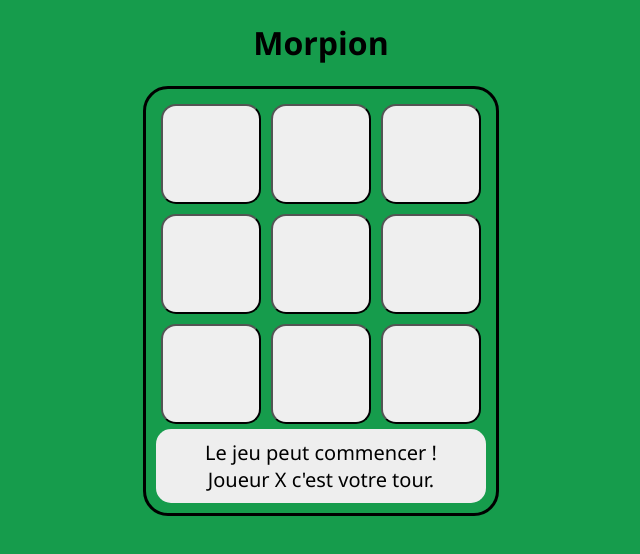
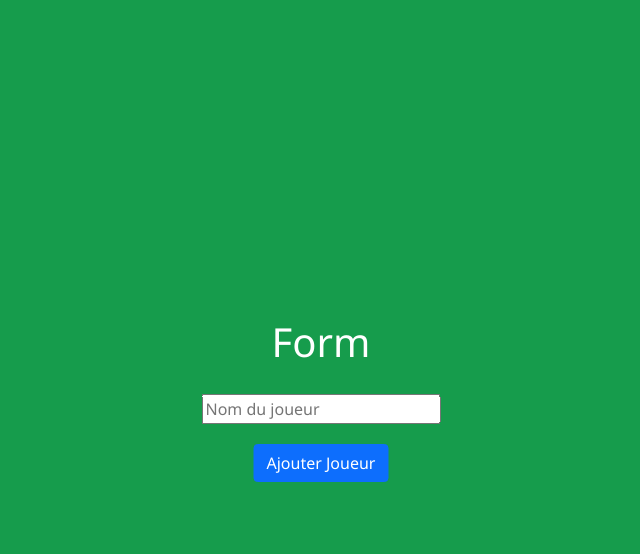
Before and after one commit to Romainub87/Morpion, a website: page index.html in a window 1280 px wide. Shown: the whole page, without its empty margins (319-959 px from the left). Drawn offline with nearby package versions, Linux system fonts and the light colour scheme.

Commit message:
début de la partie qui gère les users

```diff
--- a/JS/index.js
+++ b/JS/index.js
@@ -1,3 +1,20 @@
+
+// Logique générale dans la page
+
+$(document).ready(function() {
+  $("#PartieJeu").hide();
+
+})
+
+$("#submit").on('click', function(){
+  var joueur = $("#nom").val();
+  $("body").data(joueur);
+  $("#AjoutUser").hide();
+  $("#PartieJeu").show();
+  alert($("body").data());
+})
+
+//#region Morpion Jeu logique
 // Fonction qui vérifie si la case sélectionnée par le joueur est libre
 function estValide(button) {
   return button.innerHTML.length == 0;
@@ -182,4 +199,11 @@ function main() {
   }
 }
 
-main();
+
+//#endregion
+
+//#region Gestion utilisateurs
+
+
+
+//#endregion
--- a/index.html
+++ b/index.html
@@ -5,11 +5,22 @@
     <meta http-equiv="X-UA-Compatible" content="IE=edge" />
     <meta name="viewport" content="width=device-width, initial-scale=1.0" />
     <title>Document</title>
+    <link href="https://cdn.jsdelivr.net/npm/bootstrap@5.0.2/dist/css/bootstrap.min.css" rel="stylesheet" integrity="sha384-EVSTQN3/azprG1Anm3QDgpJLIm9Nao0Yz1ztcQTwFspd3yD65VohhpuuCOmLASjC" crossorigin="anonymous">
+    <script src="https://ajax.googleapis.com/ajax/libs/jquery/3.6.1/jquery.min.js"></script>
     <link rel="stylesheet" href="styles/index.css" />
-
   </head>
 
   <body>
+    <div id="AjoutUser">
+      <h1 style="color: white;">Form</h1>
+      <form>
+        <div class="form-group">
+          <input type="text" placeholder="Nom du joueur" name="nom" id="nom" />
+        </div>
+        <button type="submit" class="btn btn-primary" id="submit">Ajouter Joueur</button>
+      </form>
+    </div>
+    <div id="PartieJeu">
       <h1 id="titreJeu">Morpion</h1>
       <div id="gagne"></div>
       <div id="Jeu">
@@ -30,6 +41,8 @@
         </div>
         <div id="StatutJeu"></div>
       </div>
+    </div>
+
     <script src="JS/index.js"></script>
   </body>
 </html>
--- a/styles/index.css
+++ b/styles/index.css
@@ -84,3 +84,16 @@ a {
     text-align: center;
     font-size: 20px;
 }
+
+/* style AjoutUser */
+
+#AjoutUser {
+    position: absolute;
+    left: 50%;
+    top: 50%;
+    transform: translate(-50%,-50%);
+}
+
+#nom {
+    margin: 20px;
+}
```
Also changed, not shown: package.json (added, +7 -0 lines), 1 other file. Lines whose indentation alone changed are shown as unchanged.
